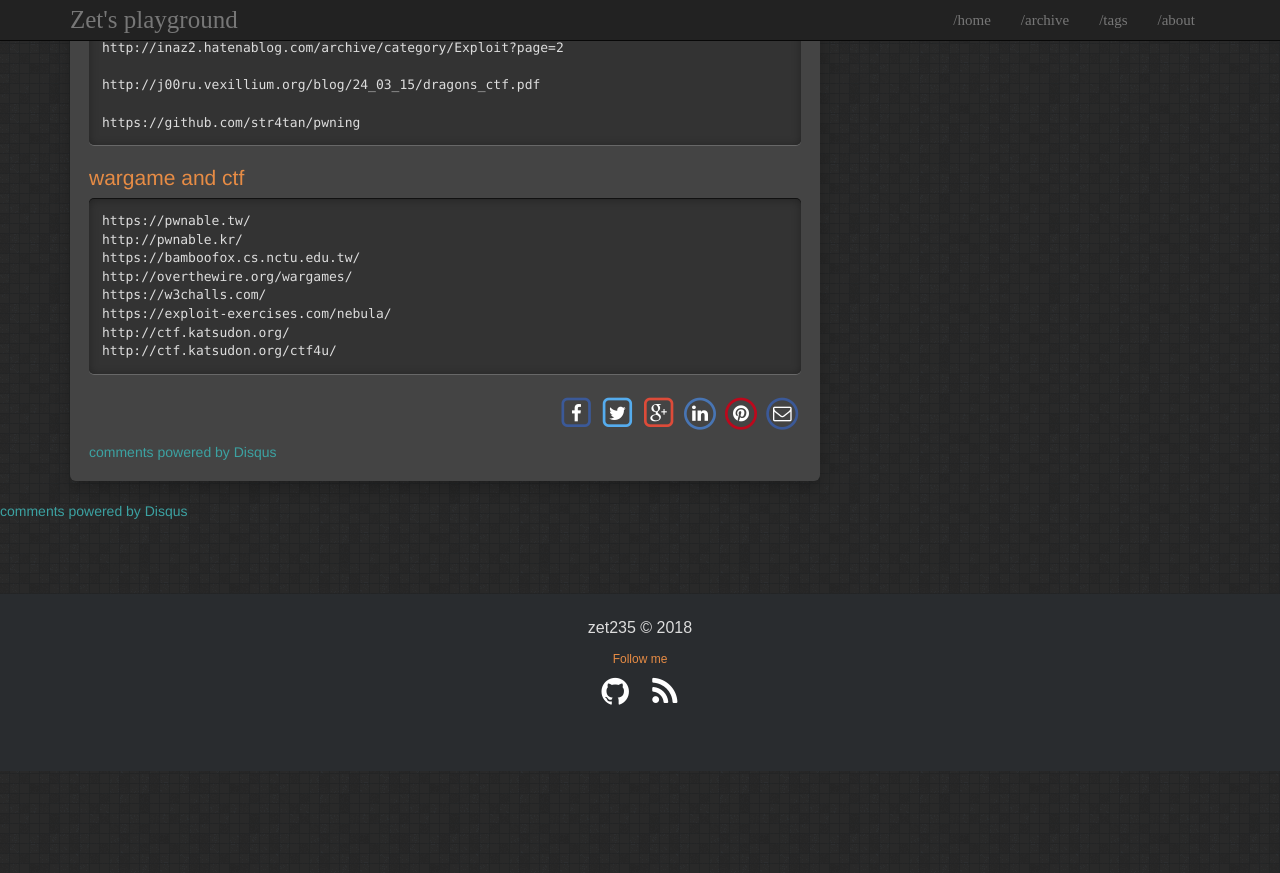
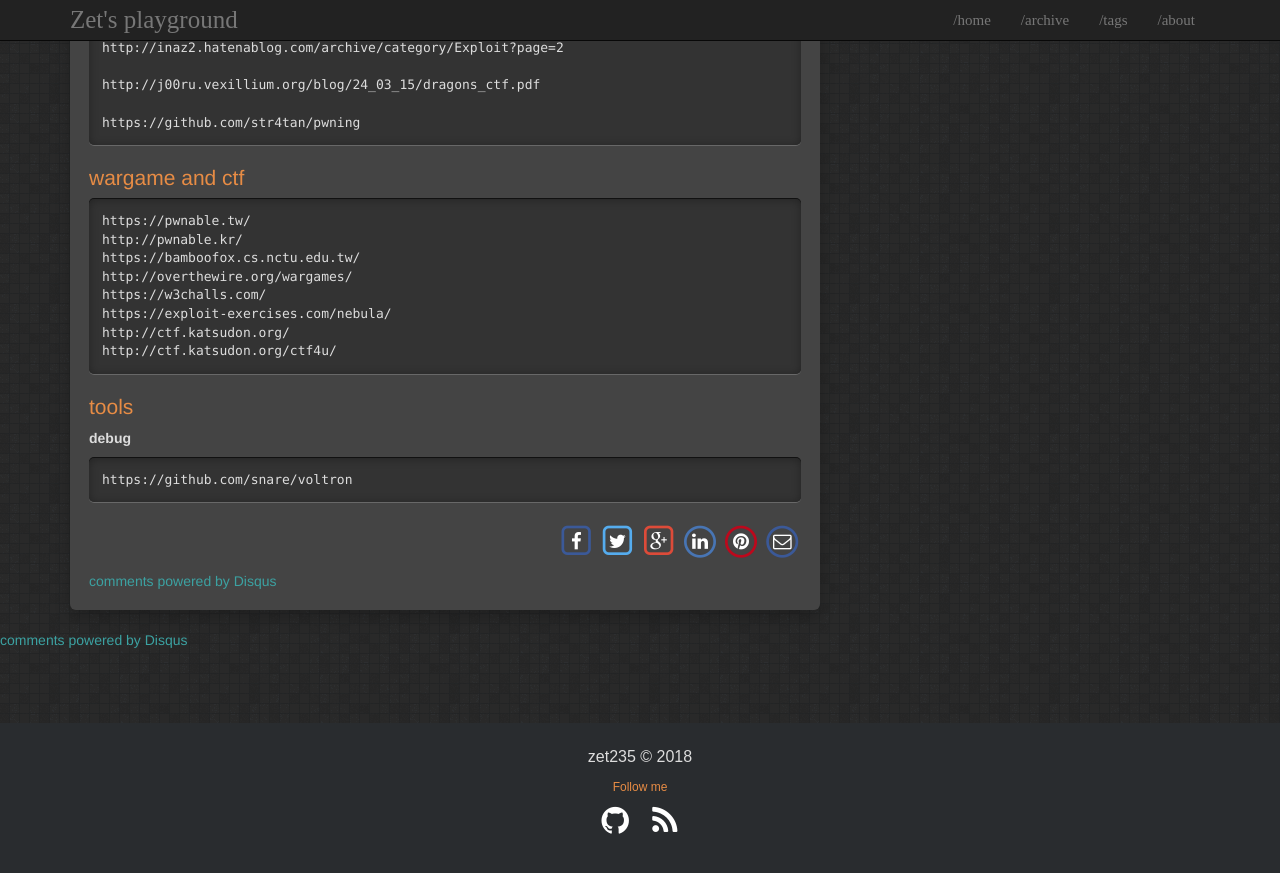
Before and after one commit to zet235/zet235.github.io, a Jekyll site: the page built from _posts/2018-01-09-how-to-pwnable.markdown, in a window 1280 px wide and 900 px high, scrolled down 637 px. Shown: the top 873 px of the window. Built offline with Jekyll 4.4.1, drawn with Linux system fonts in a browser that asks for light colours; comment, search, counter and statistics services are not loaded; before the commit the page ends 1408 px from its top, so only the background shows below that.

Commit message:
Update 2018-01-09-how-to-pwnable.markdown

````diff
--- a/_posts/2018-01-09-how-to-pwnable.markdown
+++ b/_posts/2018-01-09-how-to-pwnable.markdown
@@ -52,3 +52,11 @@ https://exploit-exercises.com/nebula/
 http://ctf.katsudon.org/
 http://ctf.katsudon.org/ctf4u/
 ```
+
+## tools
+
+**debug**
+
+```
+https://github.com/snare/voltron
+```
````
